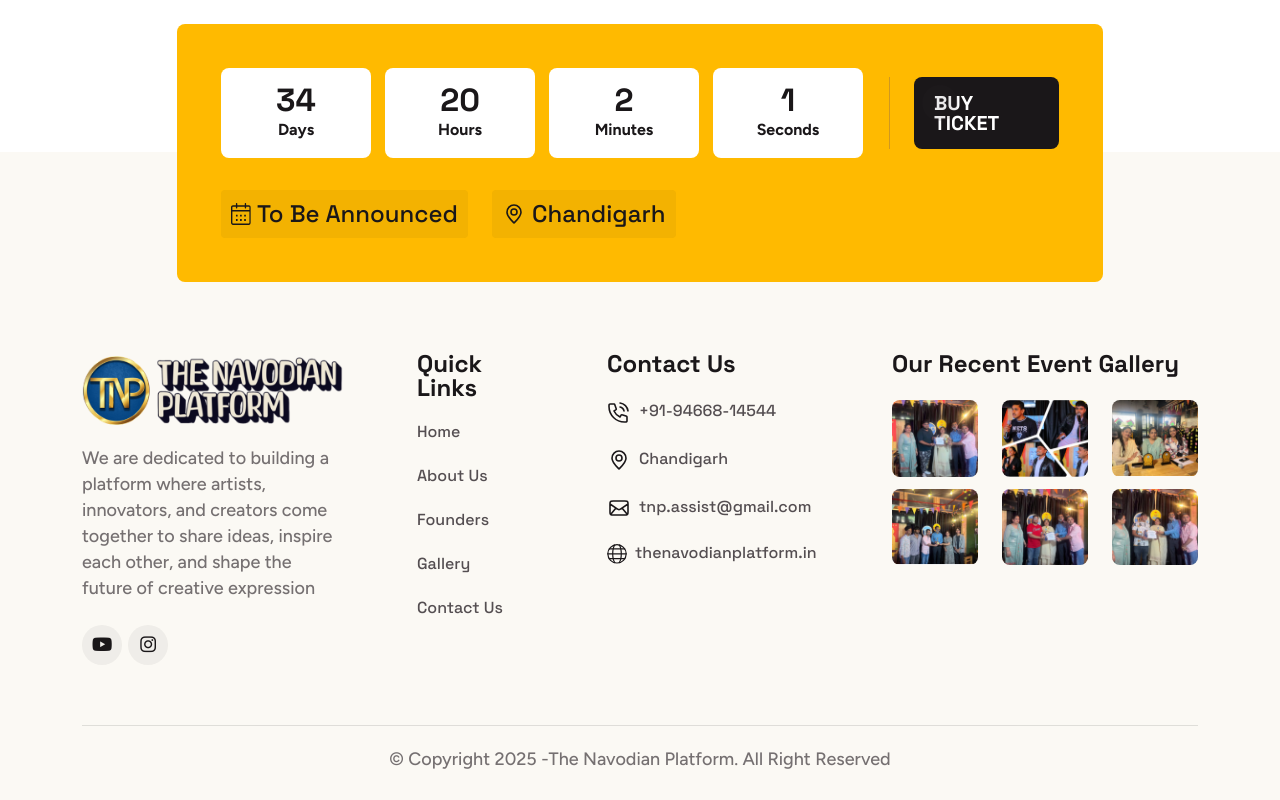
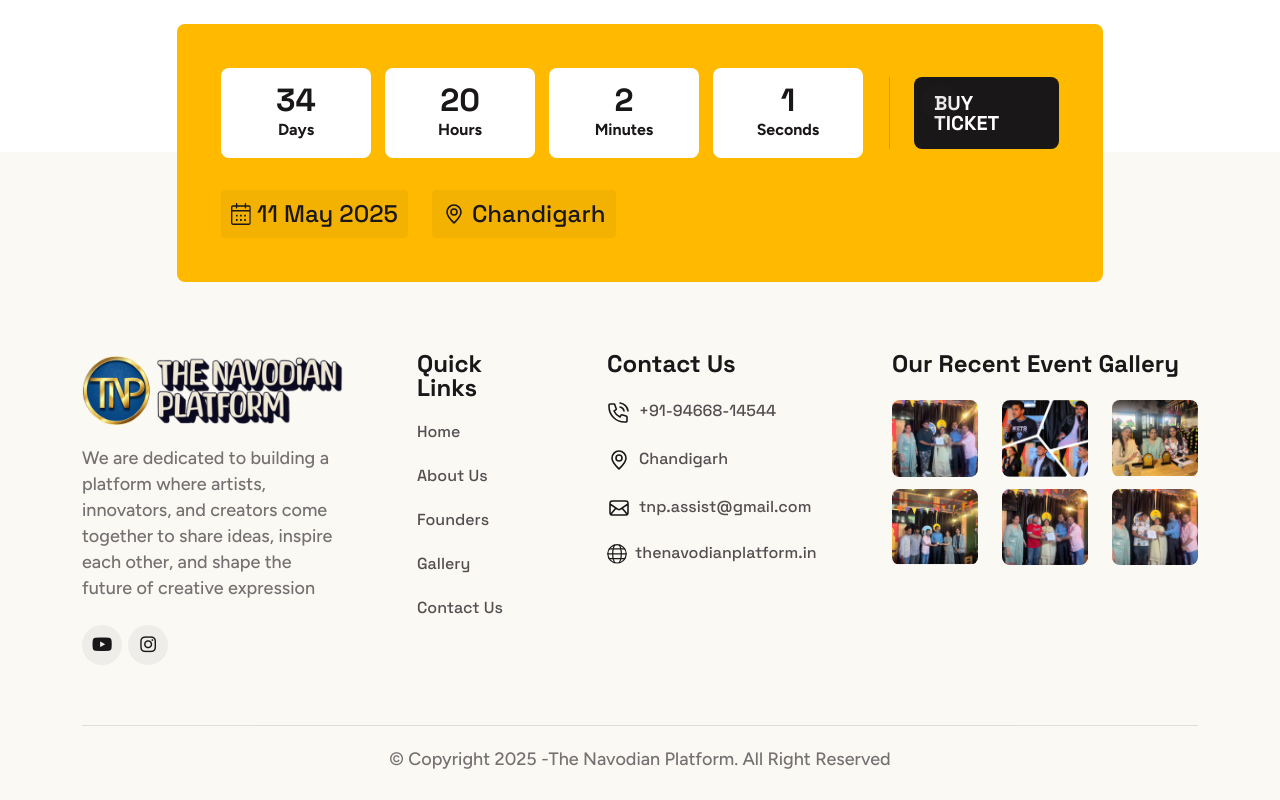
Before and after one commit to thenavodianplatform/tnp, a Next.js app: page /about in a window 1280 px wide. Shown: the part 2258-3058 px from the top of the page. Built offline with nearby package versions, Linux system fonts and the light colour scheme.

Commit message:
Update page.tsx

```diff
--- a/app/about/page.tsx
+++ b/app/about/page.tsx
@@ -194,7 +194,7 @@ Stand-up Comedy, StoryTelling, Beatboxing, etc.</p>
 										</div>
 										<ul>
 											<li>
-												<Link href="/#"><img src="/assets/img/icons/calender1.svg" alt="" />To Be Announced	</Link>
+												<Link href="/#"><img src="/assets/img/icons/calender1.svg" alt="" />11 May 2025	</Link>
 											</li>
 											<li className="m-0">
 												<Link href="/#"><img src="/assets/img/icons/location1.svg" alt="" />Chandigarh</Link>
@@ -221,7 +221,7 @@ Stand-up Comedy, StoryTelling, Beatboxing, etc.</p>
 										</div>
 										<ul>
 											<li>
-												<Link href="/#"><img src="/assets/img/icons/calender1.svg" alt="" />To Be Announced
+												<Link href="/#"><img src="/assets/img/icons/calender1.svg" alt="" />11 May 2025
 </Link>
 											</li>
 											<li className="m-0">
```
